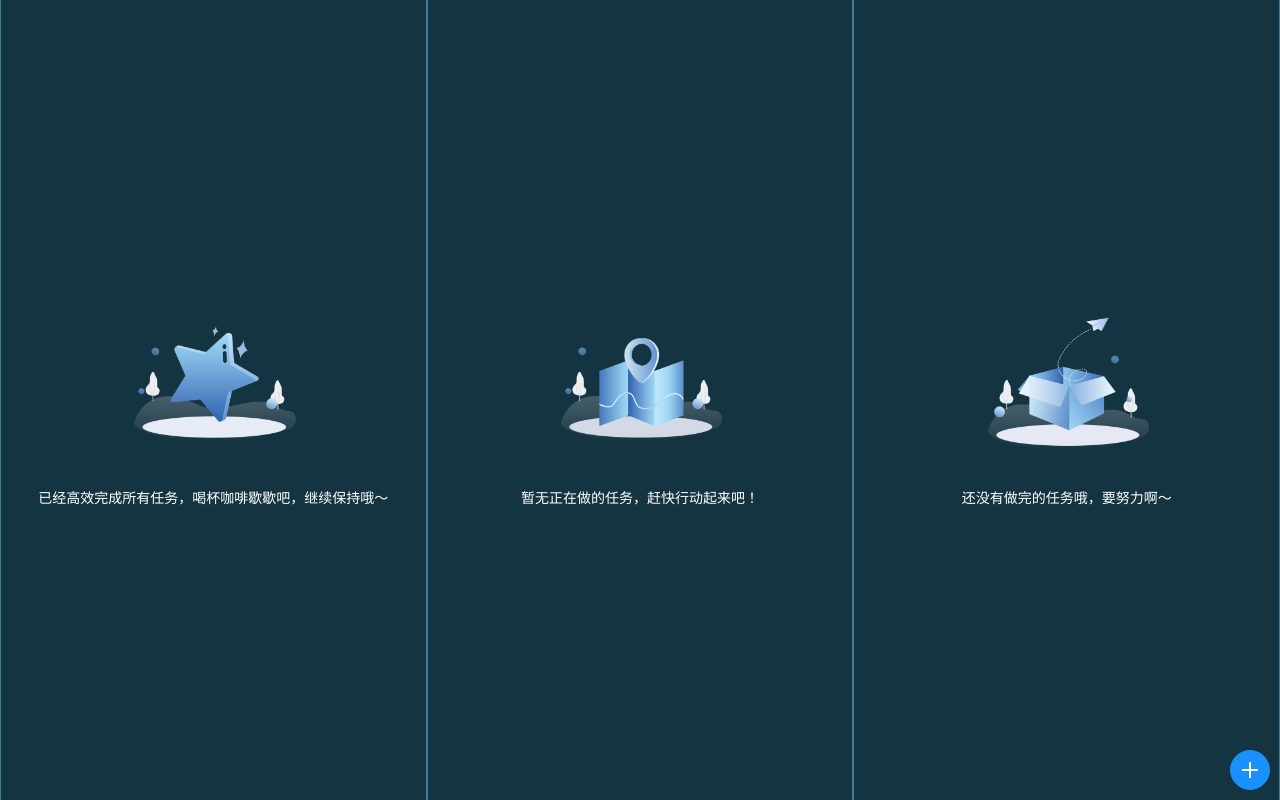
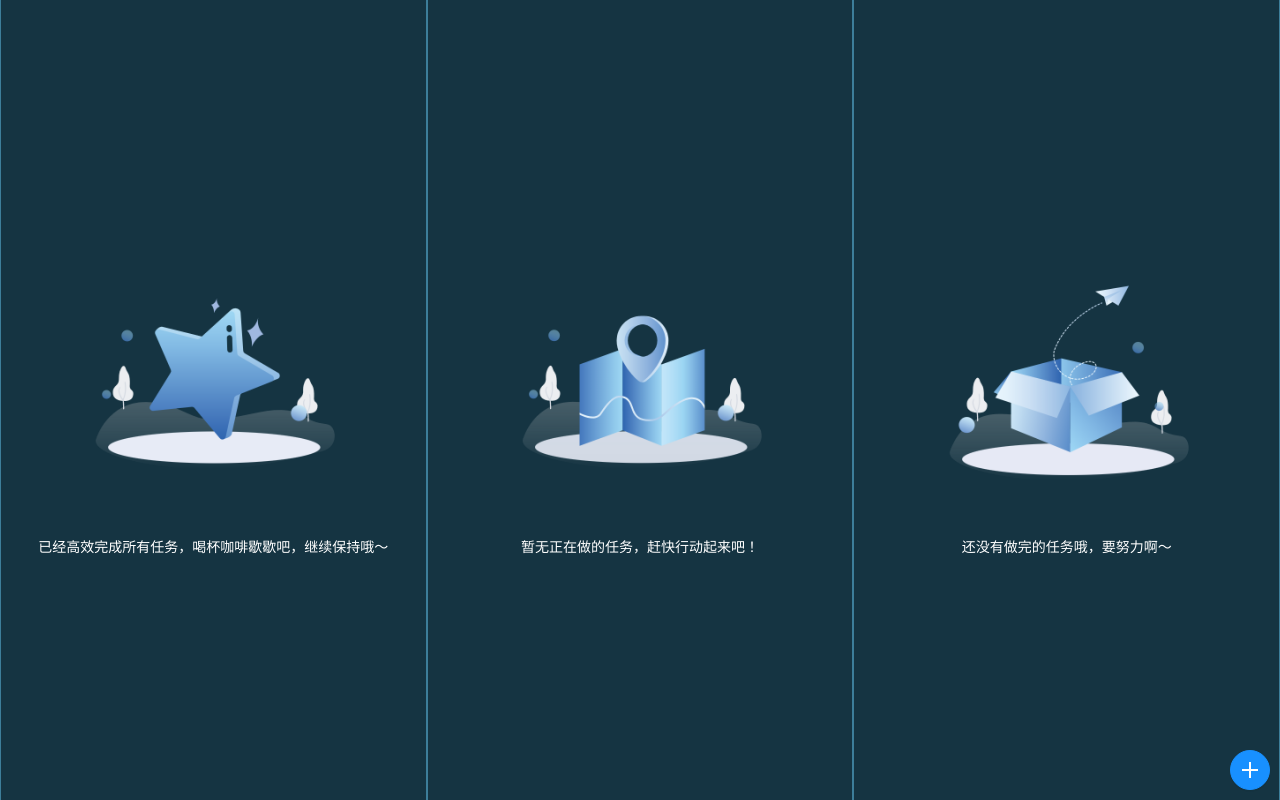
Before and after one commit to stefan-ysh/react-todo, a React app: page / in a window 1280 px wide. Built offline with nearby package versions, Linux system fonts and the light colour scheme.

Commit message:
style:最小宽度改为300

```diff
--- a/src/pages/TodoList/components/empty/index.css
+++ b/src/pages/TodoList/components/empty/index.css
@@ -9,7 +9,7 @@
 }
 .tip-img {
   width: 50%;
-  min-width: 200px;
+  min-width: 300px;
   max-width: 500px;
 }
 .tip-text {
--- a/src/pages/TodoList/index.css
+++ b/src/pages/TodoList/index.css
@@ -8,7 +8,7 @@
 .todo-wrap-item {
   /* width: 500px; */
   width: 100%;
-  min-width: 200px;
+  min-width: 300px;
   max-width: 600px;
   padding: 10px;
   /* height: 800px; */
```
